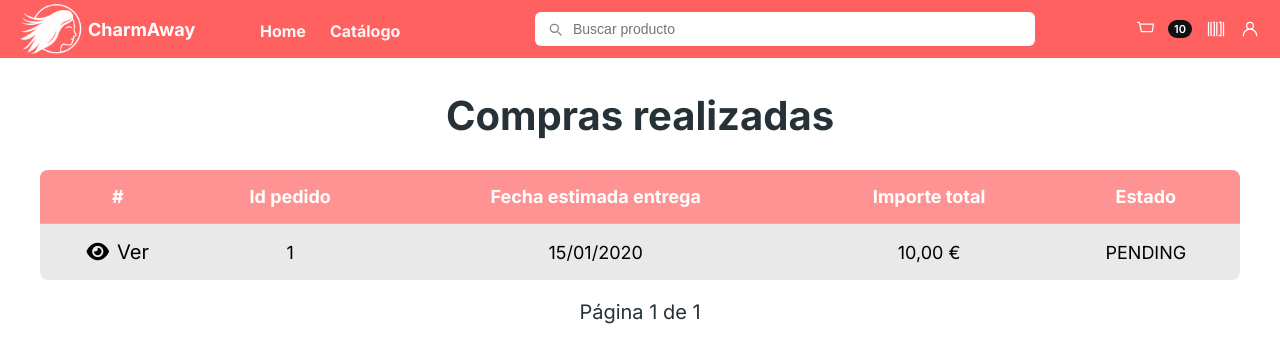
After one commit to Ultimate88x/PGPI-G1.7, a Django app: page /customer/profile/orders in a window 1280 px wide. The commit adds this page. Shown: the top 363 px of the page. Run offline with Django 5.2, Linux system fonts and the light colour scheme; a user stored in the database is signed in; tables that the repository leaves empty hold one stand-in row (values such as "Sample post").

Commit message:
feat: :sparkles: Added a new view for customer orders and modified the "Últimas compras" table to show just the 5 last orders

```diff
--- /dev/null
+++ b/charmaway/customer/templates/customer/orders.html
@@ -0,0 +1,68 @@
+{% extends 'base.html' %}
+{% block title %}Perfil de Cliente{% endblock %}
+{% load static %}
+
+{% block content %}
+
+<link rel="stylesheet" href="https://cdnjs.cloudflare.com/ajax/libs/font-awesome/6.5.1/css/all.min.css" integrity="sha512-..." crossorigin="anonymous" referrerpolicy="no-referrer" />
+
+<div style="overflow-x:auto; width:100%; padding: 40px; padding-top: 0px;">
+    <h2 style="font-size:40px; margin-bottom:30px; justify-self: center;">Compras realizadas</h2>
+    <table style="width:100%; border-collapse:collapse; background-color:#e9e9e9; color:#000; border-radius:8px; overflow:hidden; font-size:18px;">
+        <thead>
+            <tr>
+                <th style="text-align:center; padding:16px 12px;  background-color:#ff9292; color: white;">#</th>
+                <th style="text-align:center; padding:16px 12px;  background-color:#ff9292;color: white;">Id pedido</th>
+                <th style="text-align:center; padding:16px 12px;  background-color:#ff9292;color: white;">Fecha estimada entrega</th>
+                <th style="text-align:center; padding:16px 12px;  background-color:#ff9292;color: white;">Importe total</th>
+                <th style="text-align:center; padding:16px 12px;  background-color:#ff9292;color: white;">Estado</th>
+            </tr>
+        </thead>
+        <tbody>
+            {% for order in page_obj %}
+            <tr>
+                <td style="text-align:center; padding:16px 12px; border-top:1px solid #c0c0c0;">
+                    <a href="{% url 'order_detail' order.order_id %}"
+                       style="color:#000; text-decoration:none; display:inline-flex; align-items:center; gap:8px; transition: color 0.3s, transform 0.2s; font-size:20px;"
+                       onmouseover="this.style.color='#007bff'; this.style.transform='scale(1.1)';"
+                       onmouseout="this.style.color='#000'; this.style.transform='scale(1)';">
+                       <i class="fa-solid fa-eye"></i> Ver
+                    </a>
+                </td>
+                <td style="text-align:center; padding:16px 12px; border-top:1px solid #c0c0c0;">{{ order.order_id }}</td>
+                <td style="text-align:center; padding:16px 12px; border-top:1px solid #c0c0c0;">{{ order.created_at|date:"d/m/Y" }}</td>
+                <td style="text-align:center; padding:16px 12px; border-top:1px solid #c0c0c0;">{{ order.final_price }} €</td>
+                <td style="text-align:center; padding:16px 12px; border-top:1px solid #c0c0c0;">{{ order.status|capfirst }}</td>
+            </tr>
+            {% empty %}
+            <tr>
+                <td colspan="5" style="text-align:center; padding:16px 12px; border-bottom:1px solid #7a7a7a;">No hay pedidos aún.</td>
+            </tr>
+            {% endfor %}
+        </tbody>
+    </table>
+
+    <div style="text-align:center; margin-top:20px; font-size:20px;">
+    {% if page_obj.has_previous %}
+        <a href="?page={{ page_obj.previous_page_number }}"
+           style="margin-right:20px; color:#ff9292; text-decoration:none;"
+           onmouseover="this.style.transform='scale(1.2)';"
+           onmouseout="this.style.transform='scale(1)';">
+           <i class="fa-solid fa-angle-left"></i>
+        </a>
+    {% endif %}
+
+    <span>Página {{ page_obj.number }} de {{ page_obj.paginator.num_pages }}</span>
+
+    {% if page_obj.has_next %}
+        <a href="?page={{ page_obj.next_page_number }}"
+           style="margin-left:20px; color:#ff9292; text-decoration:none;"
+           onmouseover="this.style.transform='scale(1.2)';"
+           onmouseout="this.style.transform='scale(1)';">
+           <i class="fa-solid fa-angle-right"></i>
+        </a>
+    {% endif %}
+    </div>
+</div>
+
+{% endblock %}
--- a/charmaway/customer/urls.py
+++ b/charmaway/customer/urls.py
@@ -7,4 +7,5 @@ urlpatterns = [
     path('logout/', views.logout_, name='logout'),
     path('profile/', views.profile, name='profile'),
     path('profile/edit/', views.profile_edit, name='profile_edit'),
+    path('profile/orders', views.all_orders, name='orders'),
 ]
--- a/charmaway/customer/views.py
+++ b/charmaway/customer/views.py
@@ -5,6 +5,9 @@ from django.contrib.auth.decorators import login_required
 from order.models import Order
 from .forms import CustomerRegisterForm, CustomerLoginForm, CustomerUpdateForm
 from django.contrib.auth.decorators import login_required
+
+from django.core.paginator import Paginator
+
 
 def register(request):
     if request.method == 'POST':
@@ -36,7 +39,7 @@ def logout_(request):
 @login_required
 def profile(request):
     customer = request.user
-    orders = Order.objects.filter(customer=customer).order_by('-created_at')
+    orders = Order.objects.filter(customer=customer).order_by('-created_at')[:5]
 
     return render(request, "customer/profile.html", {
         "customer": customer,
@@ -53,3 +56,17 @@ def profile_edit(request):
     else:
         form = CustomerUpdateForm(instance=request.user)
     return render(request, 'customer/profile_edit.html', {'form': form})
+
+@login_required
+def all_orders(request):
+    customer = request.user
+    orders_list = Order.objects.filter(customer=customer).order_by('-created_at')
+
+    # Configurar la paginación
+    paginator = Paginator(orders_list, 5)  # 5 pedidos por página
+    page_number = request.GET.get('page')
+    page_obj = paginator.get_page(page_number)
+
+    return render(request, "customer/orders.html", {
+        "page_obj": page_obj
+    })
```
Also changed, not shown: charmaway/customer/templates/customer/profile.html (+33 -11 lines).
